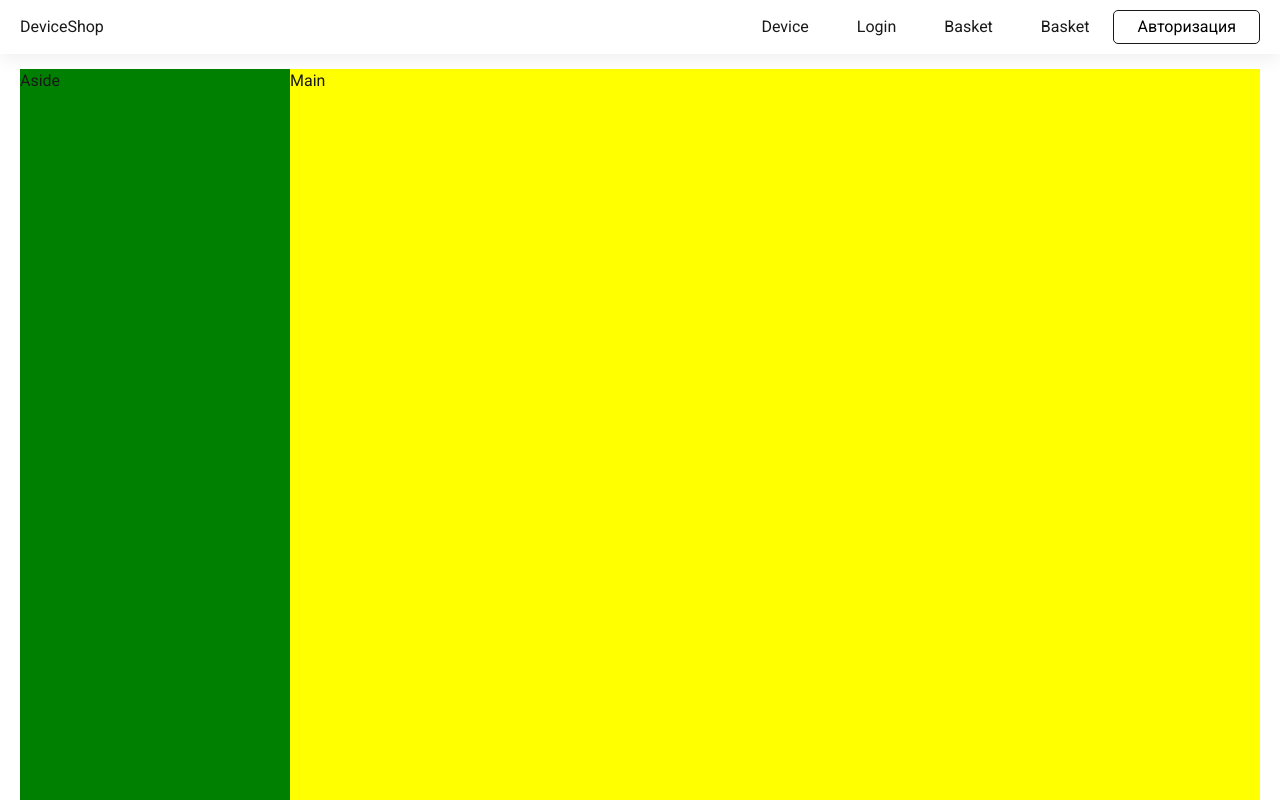
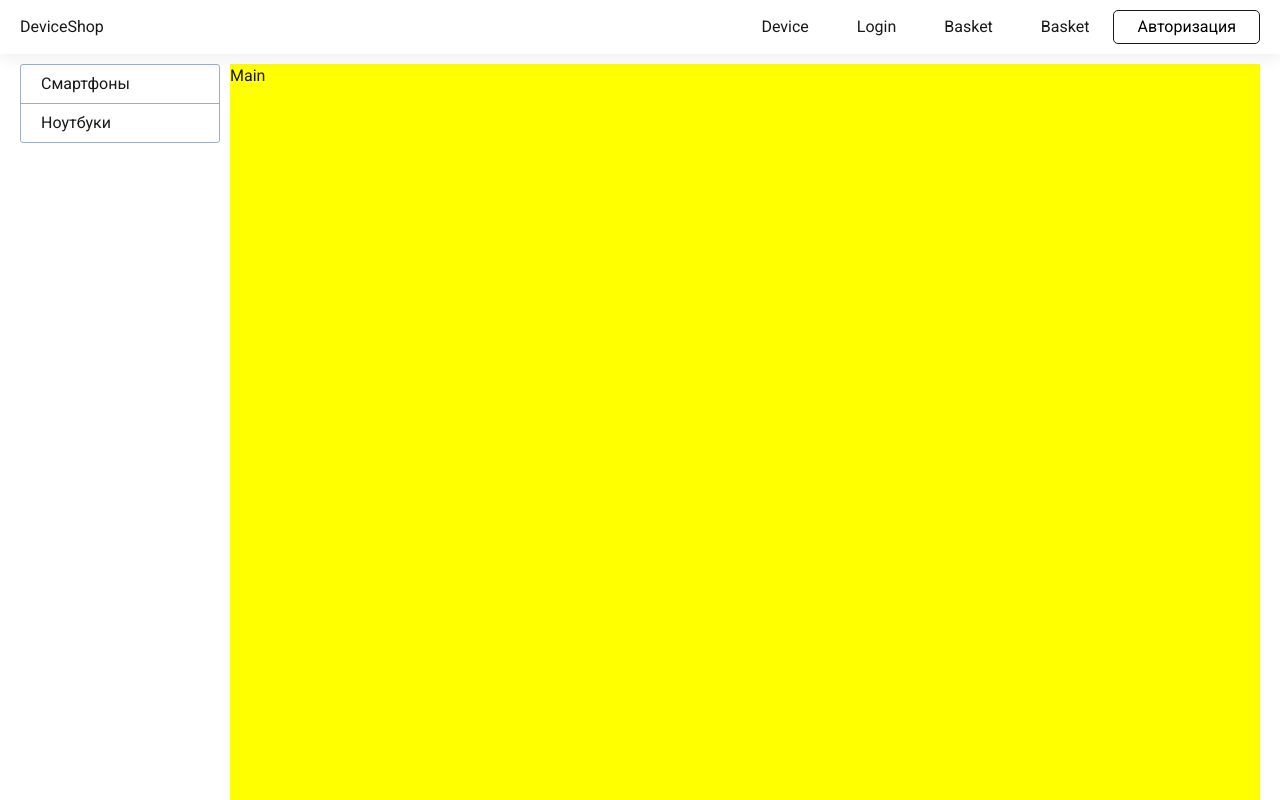
Before and after one commit to BarB93/online-store, a React (Create React App) app in the folder client/: page /shop in a window 1280 px wide. Built offline with nearby package versions, Linux system fonts and the light colour scheme.

Commit message:
changed styles for Shop page component

```diff
--- a/client/src/pages/Shop/Shop.js
+++ b/client/src/pages/Shop/Shop.js
@@ -1,5 +1,7 @@
 import React from 'react'
+
 import Container from '../../components/UI/Container/Container'
+import TypeBar from '../../components/Shop/TypeBar'
 
 import styles from './Shop.module.scss'
 
@@ -7,7 +9,9 @@ const Shop = () => {
     return (
         <Container>
             <div className={styles.container}>
-                <aside className={styles.aside}>Aside</aside>
+                <aside className={styles.aside}>
+                    <TypeBar />
+                </aside>
                 <main className={styles.main}>Main</main>
             </div>
         </Container>
--- a/client/src/pages/Shop/Shop.module.scss
+++ b/client/src/pages/Shop/Shop.module.scss
@@ -1,11 +1,11 @@
 .container {
     display: flex;
     min-height: calc(100vh - 54px);
-    padding-top: 15px;
+    padding-top: 10px;
 }
 .aside {
-    flex: 0 0 270px;
-    background-color: green;
+    flex: 0 0 200px;
+    margin-right: 10px;
 }
 .main {
     flex: 1 0 auto;
```
